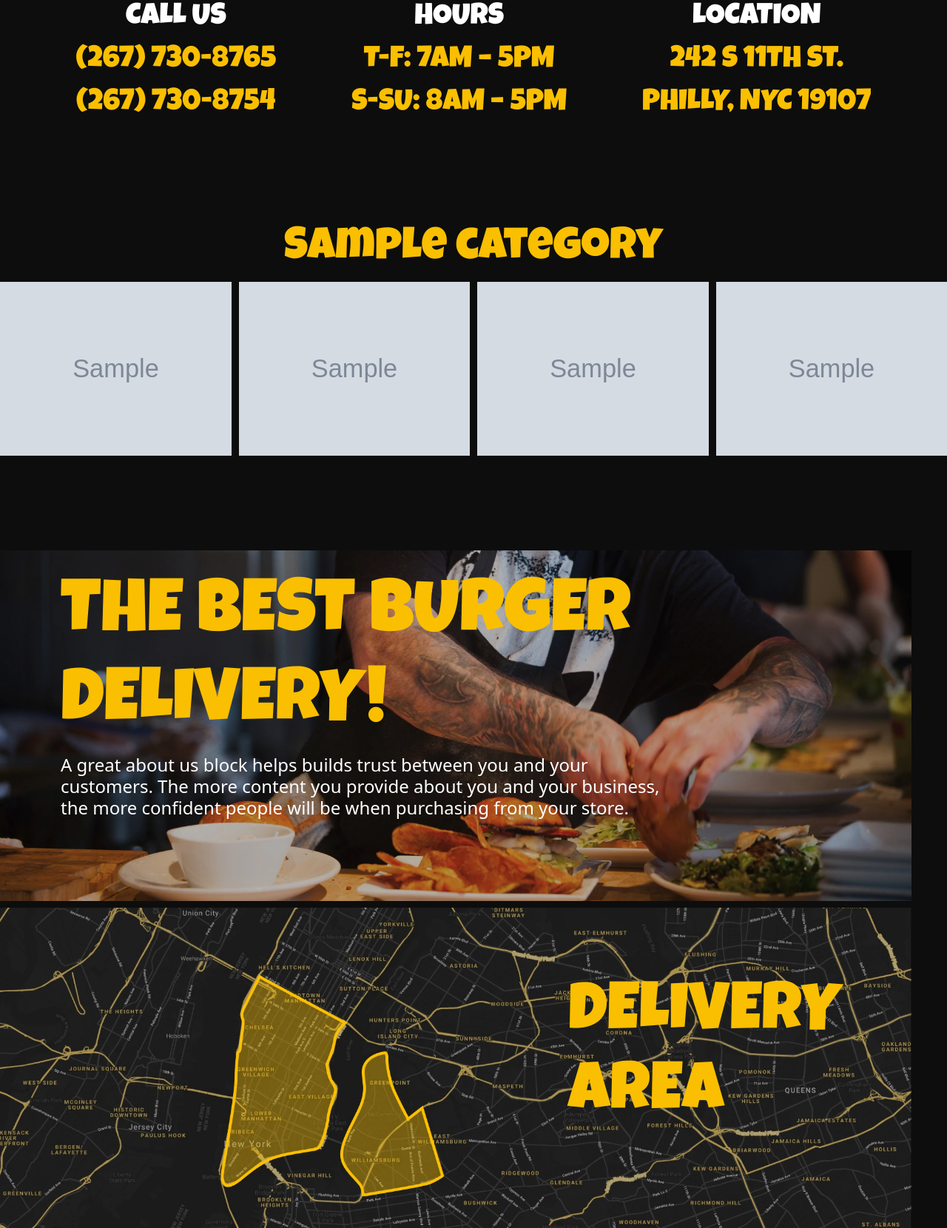
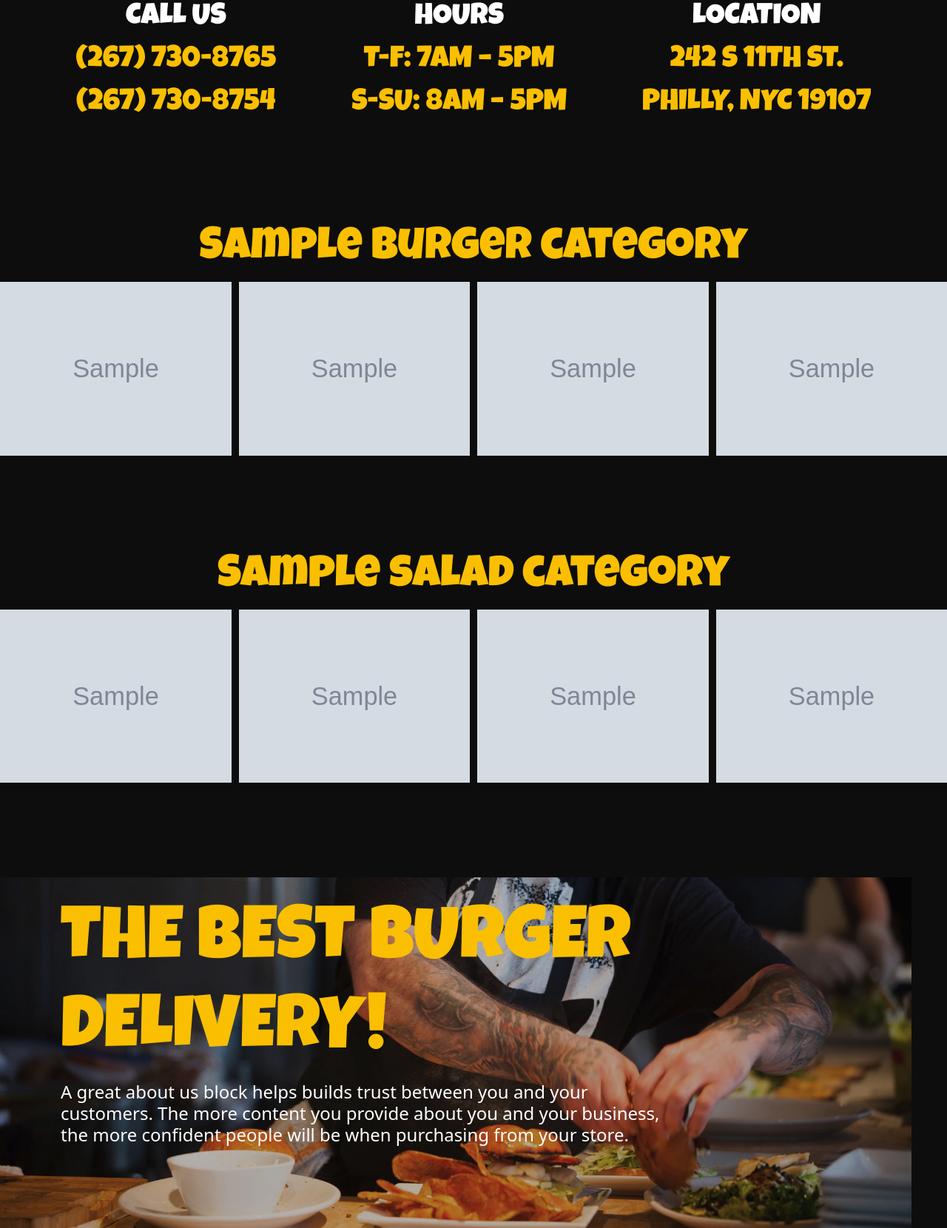
Before and after one commit to aaltafis/Food-delivery, a Django app: template posts/templates/posts/index.html in a window 1280 px wide. Shown: the part 873-2533 px from the top of the page at 74% size. Run offline with Django 4.2, Linux system fonts and the light colour scheme; the template is opened without the code that fills it: most values are stand-ins (such as "Sample title", 1, 10 or a date in 2020); grey boxes marked "Sample" are stand-in pictures.

Commit message:
плохо работает карусель

```diff
--- a/blog/urls.py
+++ b/blog/urls.py
@@ -24,7 +24,7 @@ urlpatterns = [
     path('admin/', admin.site.urls),
     path('', views.index, name = "index"),
     path('collections/', views.category, name = "categories"),
+    path('collections/<str:slug>/', views.products, name = "products"),
     path('collections/<slug:category_slug>/<slug:product_slug>/', views.product_detail, name = "product_detail"),
-    path('collections/<str:slug>/', views.products, name = "products"),
 
 ] + static(settings.STATIC_URL, document_root = settings.STATIC_ROOT) + static(settings.MEDIA_URL, document_root = settings.MEDIA_ROOT)
--- a/posts/static/css/custom.css
+++ b/posts/static/css/custom.css
@@ -148,10 +148,14 @@ a.name{
 a.name:hover{
     color: white;
 }
-
+.title-guy{
+    font-family: 'Luckiest Guy', sans-serif;
+    color: white;
+}
 
 button.btn-name{
     background: #fabf00;
+    font-family: 'Luckiest Guy', sans-serif;
 
 }
 button.btn-name:hover{
@@ -162,11 +166,11 @@ button.btn-name:hover{
 /*-----------------------*/
 h1.name{
     position: relative;
-    top: 150px;
+    font-family: 'Luckiest Guy', sans-serif;
+    top: 80px;
     margin-left: 80px;
-    font-size: 50px;
+    font-size: 70px;
     color: white;"
-    font-family: 'Luckiest Guy', sans-serif;
 }
 
 
@@ -388,6 +392,8 @@ button.btn:hover{
 
 
 
+
+
 /*---------------------*/
 
 /*Our-menu*/
--- a/posts/templates/posts/categories.html
+++ b/posts/templates/posts/category.html
@@ -5,7 +5,7 @@
 
 <div class="container">
     <div class="gallery-grid" style="margin-top: 10%;" >
-    	{% for c in categories %}
+    	{% for c in category %}
             <div class="grid-item">
                 <div class="grid-inner">
                     <img src="{{ c.image.url }}" alt="" class="grid-img" style="width: 430px;">
--- a/posts/templates/posts/index.html
+++ b/posts/templates/posts/index.html
@@ -27,10 +27,11 @@
 		</table>
 	</center>
 </div>
-{% for c in categories %}
+{% for c in burger_category %}
     <center style="margin-top: 10%"><h1><a href="{{ c.get_absolute_url }}" class="big-link">{{c.name}}</a></h1></center>
+{% endfor %}
 <div class="owl-carousel ">
-        {% for p in product %}
+    {% for p in burger_product %}
         <div class="gallery-grid">
             <div class="grid-item">
                 <div class="grid-inner">
@@ -38,7 +39,7 @@
                     <div class="grid-title">
                         <span>
                             <center>
-                                    <a href="{{ p.get_absolute_url }}"class="name">{{ p.title }}</a>
+                                <a href="{{ p.get_absolute_url }}"class="name"><< {{ p.title }} >></a>
                                 <h1 style="color: white;">${{ p.price }}</h1>
                                 <button class="btn-name">ADD TO CART</button>
                             </center>
@@ -49,7 +50,30 @@
         </div>
     {% endfor %}
 </div>
+{% for c in salad_category %}
+    <center style="margin-top: 10%"><h1><a href="{{ c.get_absolute_url }}" class="big-link">{{c.name}}</a></h1></center>
 {% endfor %}
+<div class="owl-carousel ">
+    {% for p in salad_product %}
+        <div class="gallery-grid">
+            <div class="grid-item">
+                <div class="grid-inner">
+                    <img src="{{ p.image.url }}" alt="" class="grid-img">
+                    <div class="grid-title">
+                        <span>
+                            <center>
+                                <a href="{{ p.get_absolute_url }}"class="name"><< {{ p.title }} >></a>
+                                <h1 style="color: white;">${{ p.price }}</h1>
+                                <button class="btn-name">ADD TO CART</button>
+                            </center>
+                        </span>
+                    </div>
+                </div>
+            </div>
+        </div>
+    {% endfor %}
+</div>
+
 <body>
     <script src="https://cdnjs.cloudflare.com/ajax/libs/jquery/3.5.1/jquery.min.js" integrity="sha512-bLT0Qm9VnAYZDflyKcBaQ2gg0hSYNQrJ8RilYldYQ1FxQYoCLtUjuuRuZo+fjqhx/qtq/1itJ0C2ejDxltZVFg==" crossorigin="anonymous" referrerpolicy="no-referrer"></script>
     <script src="https://cdnjs.cloudflare.com/ajax/libs/OwlCarousel2/2.3.4/owl.carousel.min.js" integrity="sha512-bPs7Ae6pVvhOSiIcyUClR7/q2OAsRiovw4vAkX+zJbw3ShAeeqezq50RIIcIURq7Oa20rW2n2q+fyXBNcU9lrw==" crossorigin="anonymous" referrerpolicy="no-referrer"></script>
--- a/posts/templates/posts/products.html
+++ b/posts/templates/posts/products.html
@@ -5,7 +5,7 @@
 
 <div class="container">
     <h1 class="name">{{ category.name }}</h1>
-    <div class="gallery-grid" style="margin-top: 15%;">
+    <div class="gallery-grid" style="margin-top: 10%;">
     	{% for p in product %}
             <div class="grid-item">
                 <div class="grid-inner">
@@ -13,7 +13,7 @@
                     <div class="grid-title">
                         <span>
                             <center>
-                            	<a href="{{ p.get_absolute_url }}" class="name"><h1>"{{ p.title }}"</h1></a>
+                            	<a href="{{ p.get_absolute_url }}" class="name"><h1><< {{ p.title }} >></h1></a>
     							<h2 style="color: white;">${{ p.price }}</h2>
                                 <button class="btn-name">ADD TO CART</button>
                             </center>
```
Also changed, not shown: posts/admin.py (+15 -2 lines), posts/models.py (+4 -3 lines), posts/templates/posts/product_detail.html (+4 -4 lines), posts/views.py (+25 -63 lines). Lines whose indentation alone changed are shown as unchanged.
